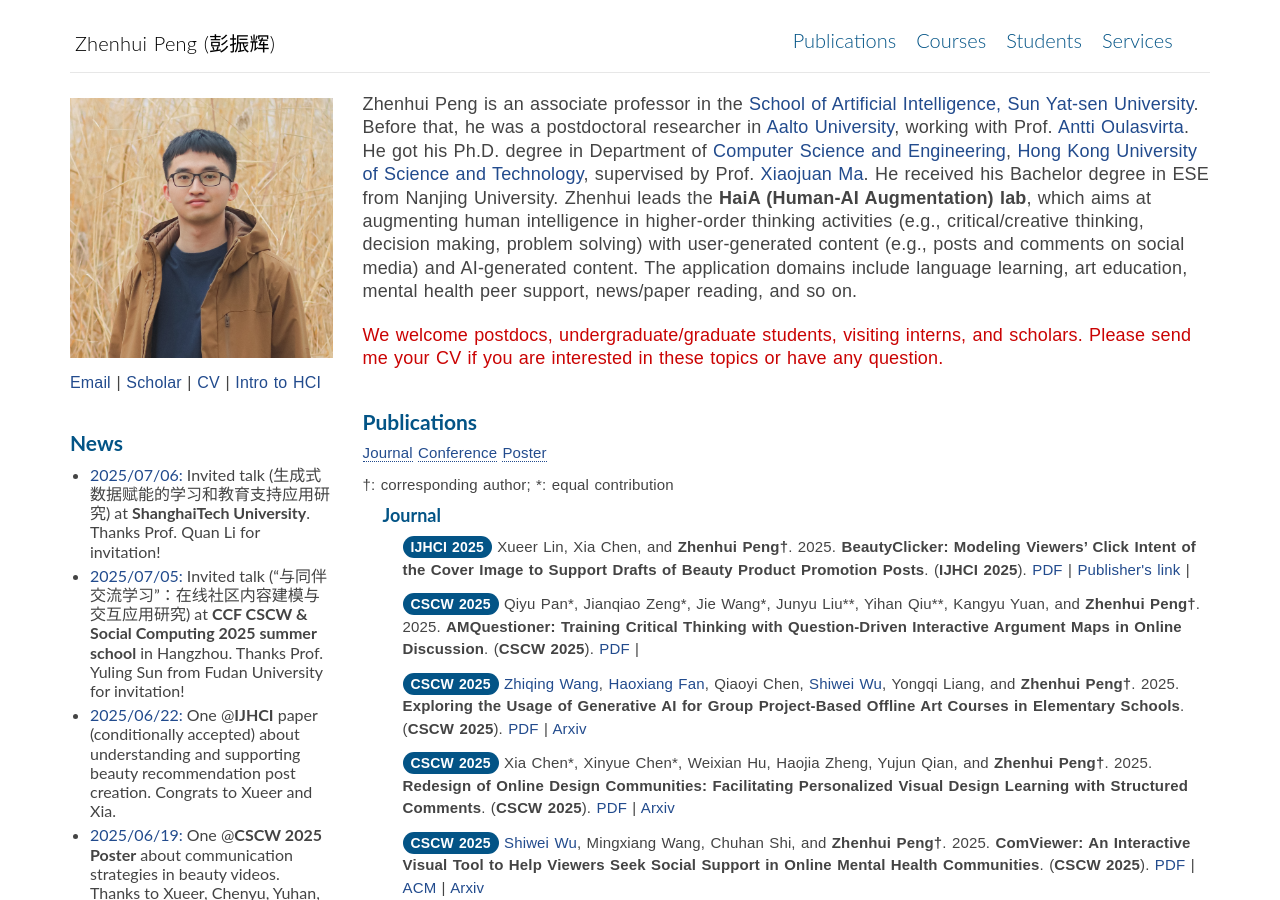
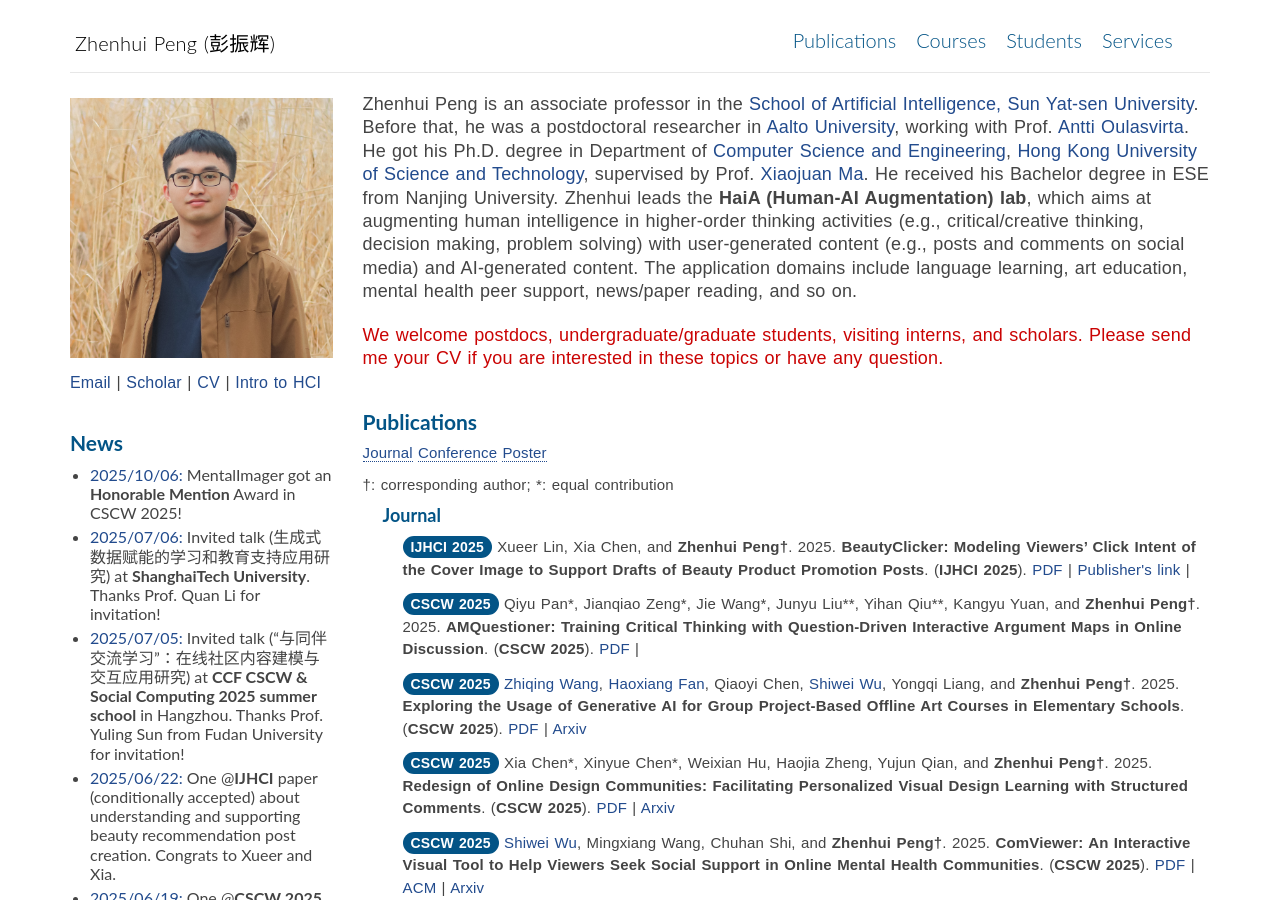
Before and after one commit to PenguinZhou/PenguinZhou.github.io, a Jekyll site: the page index.html, which Jekyll copies as it is, in a window 1280 px wide and 900 px high. Built offline with Jekyll 4.4.1, drawn with Linux system fonts in a browser that asks for light colours.

Commit message:
update cscw award

```diff
--- a/index.html
+++ b/index.html
@@ -98,6 +98,9 @@
                     <h3 class="widget-title">News</h3>
 
                     <ul>
+                        <li>
+                            <a>2025/10/06:</a> MentalImager got an <strong>Honorable Mention</strong> Award in CSCW 2025!
+                        </li>
                         <li>
                             <a>2025/07/06:</a> Invited talk (生成式数据赋能的学习和教育支持应用研究) at <strong>ShanghaiTech University</strong>. Thanks Prof. Quan Li for invitation!
                         </li>
```
Also changed, not shown: 1 other file.
